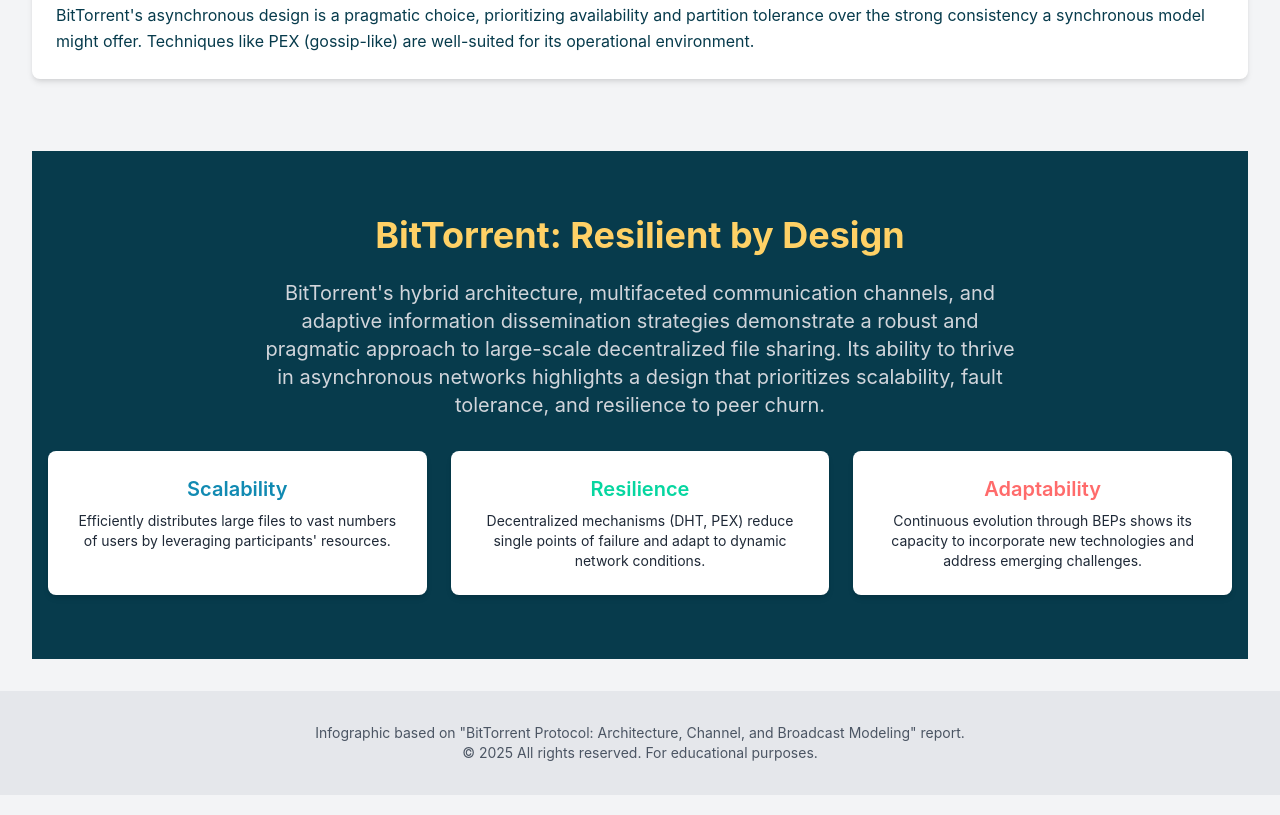
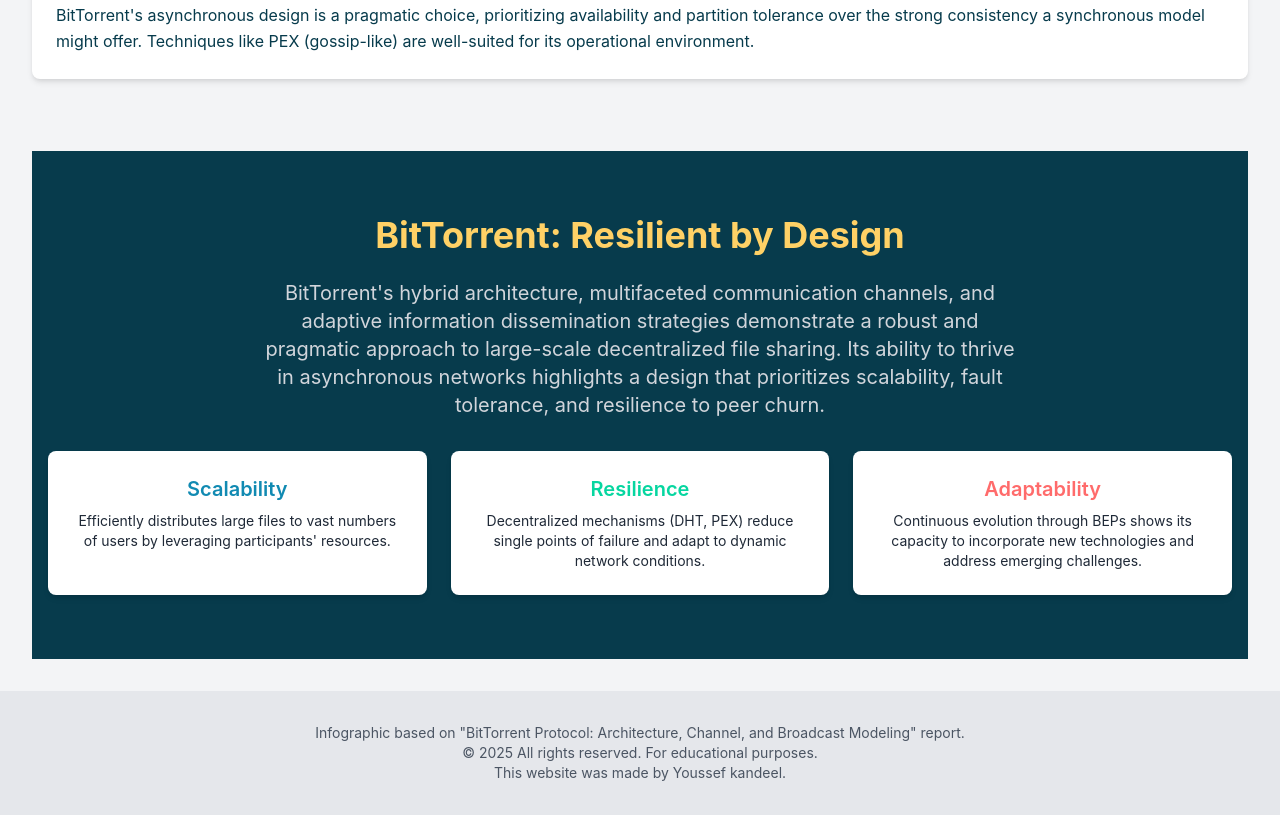
Before and after one commit to kandeel679/BitTorrent-Protocol-Architecture-Channel-and-Broadcast-Modeling, a plain HTML site: page index.html in a window 1280 px wide. Shown: the part 5505-6320 px from the top of the page. Drawn offline with nearby package versions, Linux system fonts and the light colour scheme.

Commit message:
Update index.html

```diff
--- a/index.html
+++ b/index.html
@@ -416,9 +416,10 @@
         </section>
     </main>
 
-    <footer class="text-center py-8 bg-gray-200 text-gray-600 text-sm">
+  <footer class="text-center py-8 bg-gray-200 text-gray-600 text-sm">
         <p>Infographic based on "BitTorrent Protocol: Architecture, Channel, and Broadcast Modeling" report.</p>
         <p>&copy; <span id="currentYear"></span> All rights reserved. For educational purposes.</p>
+        <p>This website was made by Youssef kandeel.</p>
     </footer>
 
     <script>
```
